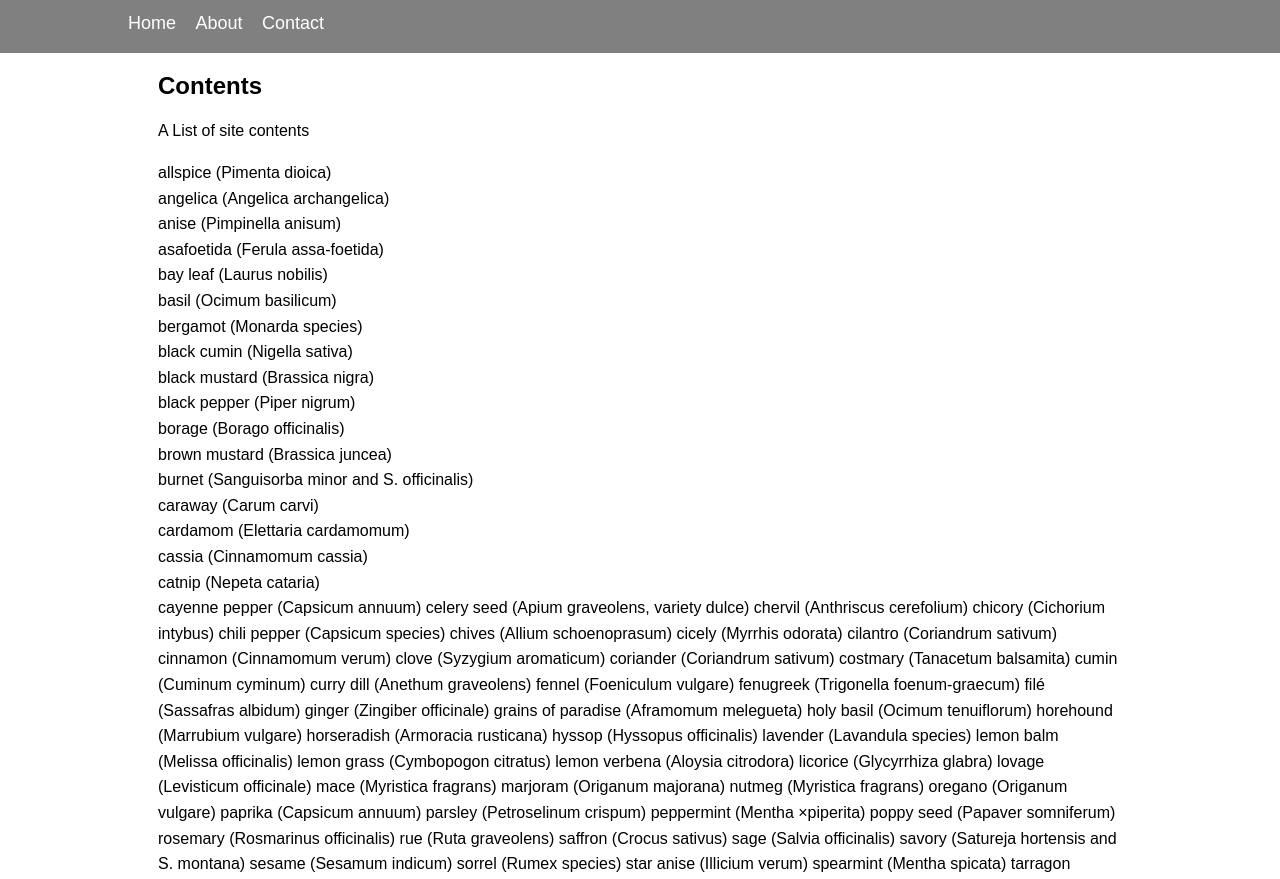
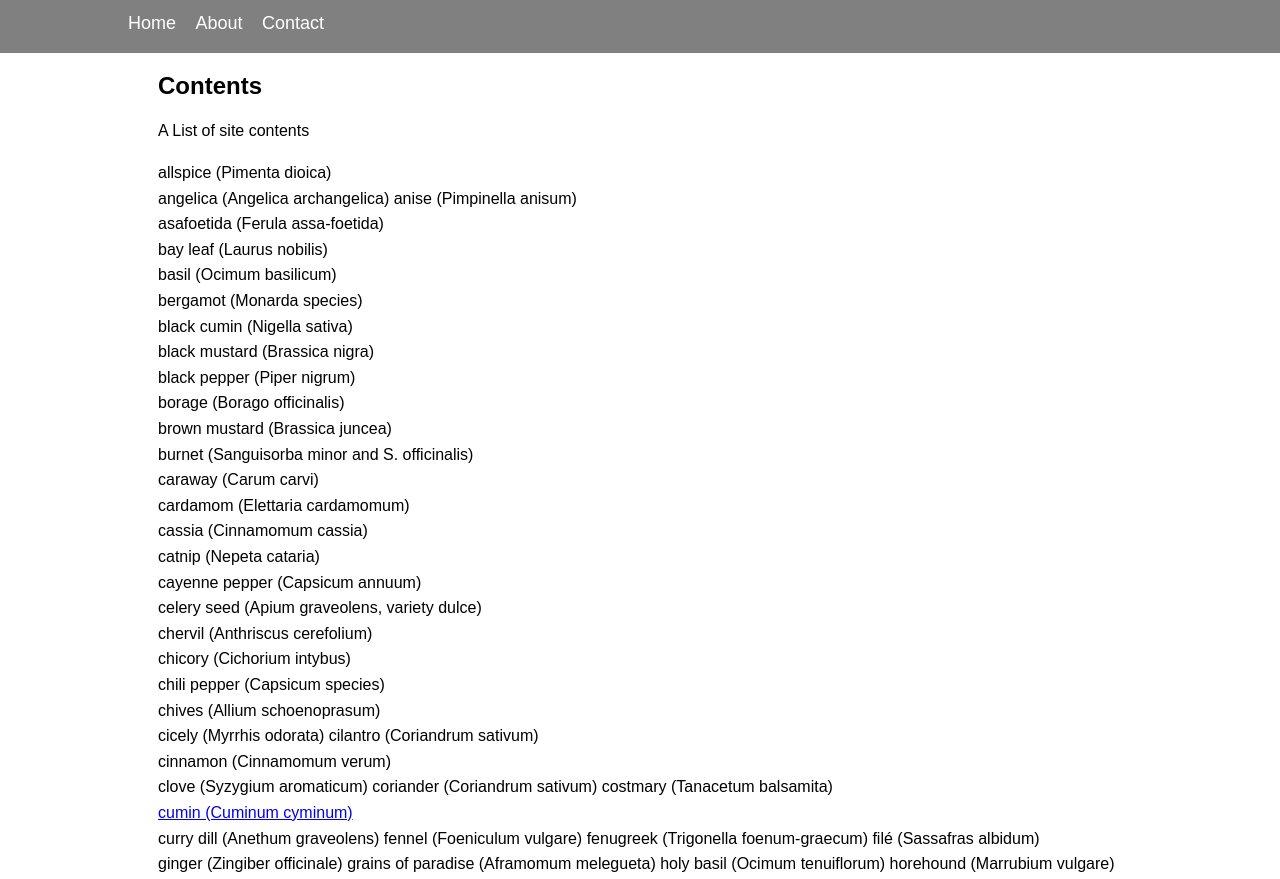
Before and after one commit to adsnell/herbsandspices, a plain HTML site: page contents.html in a window 1280 px wide. Shown: the part 73-952 px from the top of the page. Drawn offline with Linux system fonts and the light colour scheme.

Commit message:
another commit

```diff
--- a/contents.html
+++ b/contents.html
@@ -35,7 +35,7 @@
         <p>A List of site contents</p>
 
        <p>allspice (Pimenta dioica)<br>
-        angelica (Angelica archangelica)<br>
+        angelica (Angelica archangelica)
         anise (Pimpinella anisum)<br>
         asafoetida (Ferula assa-foetida)<br>
         bay leaf (Laurus nobilis)<br>
@@ -51,65 +51,59 @@
         cardamom (Elettaria cardamomum)<br>
         cassia (Cinnamomum cassia)<br>
         catnip (Nepeta cataria)<br>
-        cayenne pepper (Capsicum annuum)
-        celery seed (Apium graveolens, variety dulce)
-        chervil (Anthriscus cerefolium)
-        chicory (Cichorium intybus)
-        chili pepper (Capsicum species)
-        chives (Allium schoenoprasum)
+        cayenne pepper (Capsicum annuum)<br>
+        celery seed (Apium graveolens, variety dulce)<br>
+        chervil (Anthriscus cerefolium)<br>
+        chicory (Cichorium intybus)<br>
+        chili pepper (Capsicum species)<br>
+        chives (Allium schoenoprasum)<br>
         cicely (Myrrhis odorata)
-        cilantro (Coriandrum sativum)
-        cinnamon (Cinnamomum verum)
+        cilantro (Coriandrum sativum)<br>
+        cinnamon (Cinnamomum verum)<br>
         clove (Syzygium aromaticum)
         coriander (Coriandrum sativum)
-        costmary (Tanacetum balsamita)
-        cumin (Cuminum cyminum)
+        costmary (Tanacetum balsamita)<br>
+        <a href="html/cumin.html">cumin (Cuminum cyminum)</a><br>
         curry
         dill (Anethum graveolens)
         fennel (Foeniculum vulgare)
         fenugreek (Trigonella foenum-graecum)
-        filé (Sassafras albidum)
+        filé (Sassafras albidum)<br>
         ginger (Zingiber officinale)
         grains of paradise (Aframomum melegueta)
         holy basil (Ocimum tenuiflorum)
         horehound (Marrubium vulgare)
         horseradish (Armoracia rusticana)
-        hyssop (Hyssopus officinalis)
-        lavender (Lavandula species)
+        hyssop (Hyssopus officinalis)<br>
+        lavender (Lavandula species)<br>
         lemon balm (Melissa officinalis)
         lemon grass (Cymbopogon citratus)
-        lemon verbena (Aloysia citrodora)
+        lemon verbena (Aloysia citrodora)<br>
         licorice (Glycyrrhiza glabra)
         lovage (Levisticum officinale)
-        mace (Myristica fragrans)
-        marjoram (Origanum majorana)
-        nutmeg (Myristica fragrans)
-        oregano (Origanum vulgare)
-        paprika (Capsicum annuum)
-        parsley (Petroselinum crispum)
-        peppermint (Mentha ×piperita)
-        poppy seed (Papaver somniferum)
-        rosemary (Rosmarinus officinalis)
-        rue (Ruta graveolens)
+        mace (Myristica fragrans)<br>
+        marjoram (Origanum majorana)<br>
+        nutmeg (Myristica fragrans)<br>
+        oregano (Origanum vulgare)<br>
+        paprika (Capsicum annuum)<br>
+        parsley (Petroselinum crispum)<br>
+        peppermint (Mentha ×piperita)<br>
+        poppy seed (Papaver somniferum)<br>
+        rosemary (Rosmarinus officinalis)<br>
+        rue (Ruta graveolens)<br>
         saffron (Crocus sativus)
-        sage (Salvia officinalis)
+        sage (Salvia officinalis)<br>
         savory (Satureja hortensis and S. montana)
-        sesame (Sesamum indicum)
+        sesame (Sesamum indicum)<br>
         sorrel (Rumex species)
         star anise (Illicium verum)
         spearmint (Mentha spicata)
-        tarragon (Artemisia dracunculus)
+        tarragon (Artemisia dracunculus)<br>
         thyme (Thymus vulgaris)
         turmeric (Curcuma longa)
         vanilla (Vanilla planifolia and V. tahitensis)
         wasabi (Eutrema japonicum)</p>
 
-        <ul>
-              <li><a>white mustard (Sinapis alba)</a></li>
-              <li><a>Wheat Gluten</a></li>
-              <li><a>Soy Flour</a></li>
-              <li><a>Oninons</a></li>
-          </ul>
 
       </section>
     </div>
```
